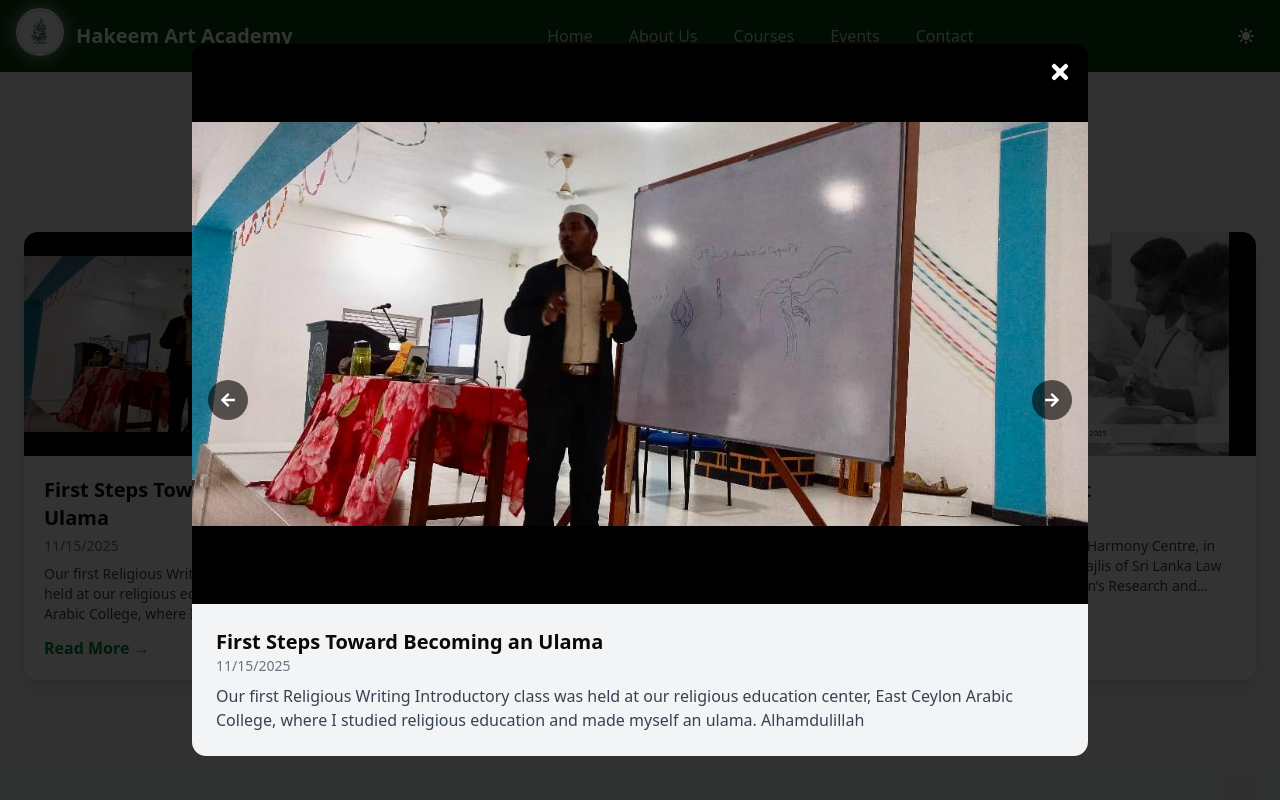
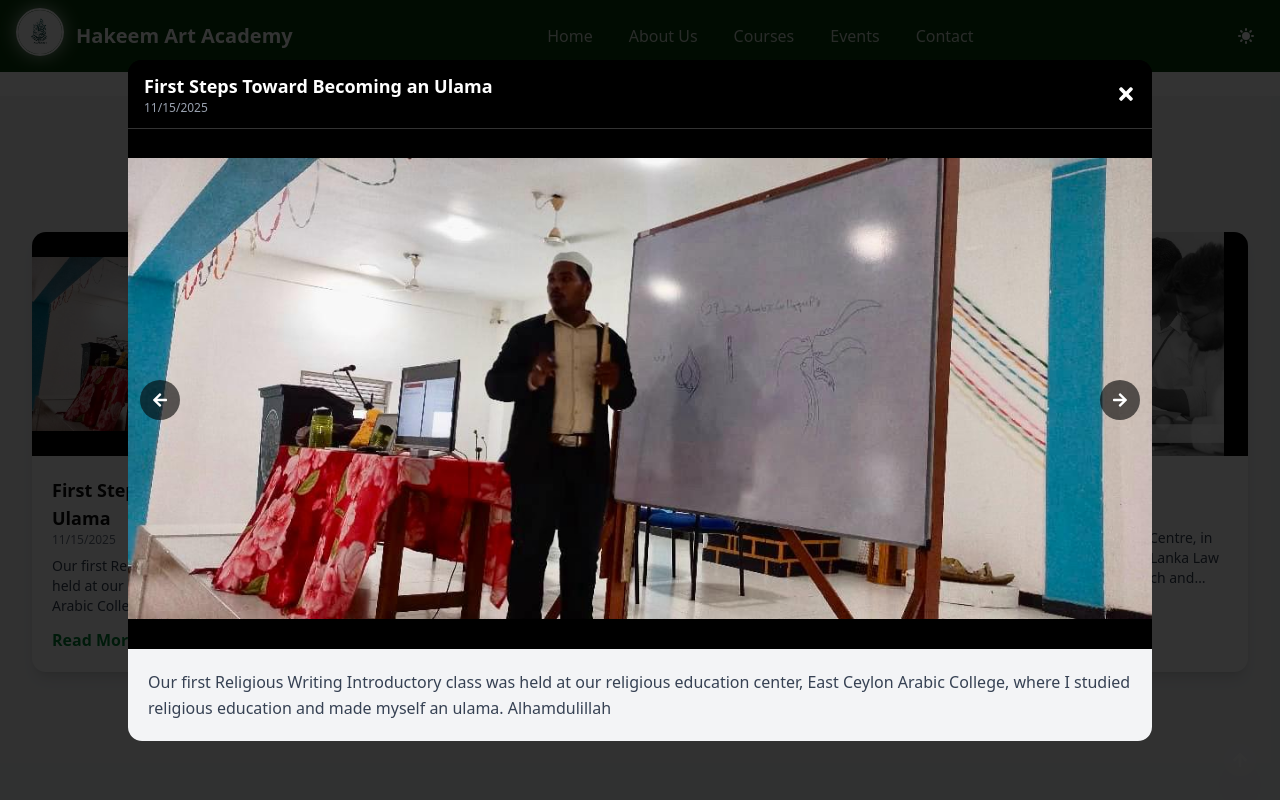
Before and after one commit to BenjaminKing0520/Hakeem-Art-Academy, a React (Vite) app: page /events in a window 1280 px wide. Both pictures are taken after a click on the element 218 px from the left and 344 px from the top of the page. Shown: the top 800 px of the page. Built offline with nearby package versions, Linux system fonts and the light colour scheme.

Commit message:
Event update

```diff
--- a/src/pages/Events.jsx
+++ b/src/pages/Events.jsx
@@ -33,7 +33,7 @@ const events = [
     title: "Honored with the International World Record of Asia",
     date: "2025-10-12",
     description:
-      "Honored and humbled to receive this Award, the International World Record of Asia, at the prestigious Hilton Colombo! A milestone moment that reflects dedication, passion, and the power of perseverance.",
+      "Honored and humbled to receive this Award, the International World Record of Asia, at the prestigious Hilton Colombo!",
     images: [Award, Award1, Award2, Award3],
   },
   {
@@ -83,15 +83,15 @@ function Events() {
 
   useEffect(() => {
     if (!modalOpen || !activeEvent) return;
-    const interval = setInterval(nextImage, 3000);
+    const interval = setInterval(nextImage, 3500);
     return () => clearInterval(interval);
   }, [modalOpen, activeEvent]);
 
   return (
     <>
-      <main className="w-full min-h-screen px-6 py-12 bg-gray-100">
       <NavbarMain />
 
+      <main className="w-full min-h-screen px-4 sm:px-8 py-12 bg-gray-100">
         <motion.h1
           initial={{ opacity: 0, y: -20 }}
           animate={{ opacity: 1, y: 0 }}
@@ -101,14 +101,13 @@ function Events() {
         </motion.h1>
 
         {/* EVENTS GRID */}
-        <div className="grid grid-cols-1 sm:grid-cols-2 md:grid-cols-3 gap-8">
+        <div className="grid grid-cols-1 sm:grid-cols-2 lg:grid-cols-3 gap-8">
           {events.map((event, index) => (
             <motion.div
               key={index}
-              whileHover={{ y: -5 }}
+              whileHover={{ y: -6 }}
               className="bg-white rounded-xl shadow-lg overflow-hidden"
             >
-              {/* IMAGE – NO CUT */}
               <div
                 className="w-full h-56 bg-black flex items-center justify-center cursor-pointer"
                 onClick={() => openModal(event)}
@@ -120,15 +119,13 @@ function Events() {
                 />
               </div>
 
-              {/* CONTENT */}
               <div className="p-5">
-                <h2 className="text-xl font-semibold mb-1">{event.title}</h2>
-
-                <p className="text-sm text-gray-500 mb-2">
+                <h2 className="text-lg font-semibold">{event.title}</h2>
+                <p className="text-xs text-gray-500 mb-2">
                   {new Date(event.date).toLocaleDateString()}
                 </p>
 
-                <p className="text-gray-700 text-sm line-clamp-3">
+                <p className="text-sm text-gray-700 line-clamp-3">
                   {event.description}
                 </p>
 
@@ -148,20 +145,32 @@ function Events() {
 
       {/* MODAL */}
       {modalOpen && activeEvent && (
-        <div className="fixed inset-0 z-50 bg-black/80 flex items-center justify-center p-4">
-          <div className="relative max-w-4xl w-full bg-black rounded-xl overflow-hidden">
+        <div className="fixed inset-0 z-50 bg-black/80 flex items-center justify-center p-3">
+          <div className="relative w-full max-w-5xl bg-black rounded-xl overflow-hidden">
+            {/* HEADER BAR */}
+            <div className="flex items-center justify-between px-4 py-3 bg-black text-white border-b border-white/20">
+              <div>
+                <h2 className="text-sm sm:text-lg font-semibold">
+                  {activeEvent.title}
+                </h2>
+                <p className="text-xs text-gray-400">
+                  {new Date(activeEvent.date).toLocaleDateString()}
+                </p>
+              </div>
+
               <button
                 onClick={closeModal}
-              className="absolute top-4 right-4 text-2xl text-white hover:text-red-500 z-50"
+                className="text-xl hover:text-red-500"
               >
                 <FaTimes />
               </button>
+            </div>
 
-            {/* MODAL IMAGE – FULL, NO CUT */}
-            <div className="w-full h-[70vh] flex items-center justify-center bg-black">
+            {/* IMAGE */}
+            <div className="w-full h-[55vh] sm:h-[65vh] bg-black flex items-center justify-center">
               <img
                 src={activeEvent.images[activeIndex]}
-                alt={activeEvent.title}
+                alt=""
                 className="max-w-full max-h-full object-contain"
               />
             </div>
@@ -169,24 +178,22 @@ function Events() {
             {/* ARROWS */}
             <button
               onClick={prevImage}
-              className="absolute left-4 top-1/2 -translate-y-1/2 bg-black/60 p-3 rounded-full text-white"
+              className="absolute left-3 top-1/2 -translate-y-1/2 bg-black/60 p-3 rounded-full text-white"
             >
               <FaArrowLeft />
             </button>
             <button
               onClick={nextImage}
-              className="absolute right-4 top-1/2 -translate-y-1/2 bg-black/60 p-3 rounded-full text-white"
+              className="absolute right-3 top-1/2 -translate-y-1/2 bg-black/60 p-3 rounded-full text-white"
             >
               <FaArrowRight />
             </button>
 
-            {/* TEXT */}
-            <div className="p-6 bg-gray-100">
-              <h2 className="text-xl font-bold">{activeEvent.title}</h2>
-              <p className="text-sm text-gray-500 mb-2">
-                {new Date(activeEvent.date).toLocaleDateString()}
+            {/* DESCRIPTION */}
+            <div className="p-5 bg-gray-100">
+              <p className="text-gray-700 text-sm sm:text-base leading-relaxed">
+                {activeEvent.description}
               </p>
-              <p className="text-gray-700">{activeEvent.description}</p>
             </div>
           </div>
         </div>
```
Lines whose indentation alone changed are shown as unchanged.
